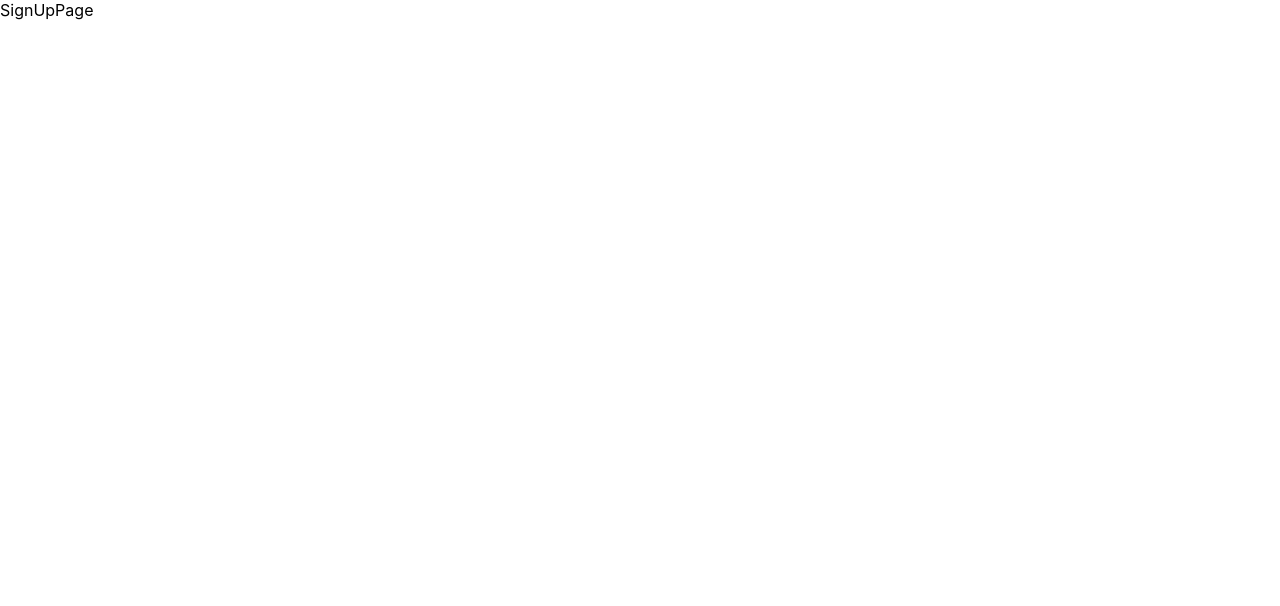
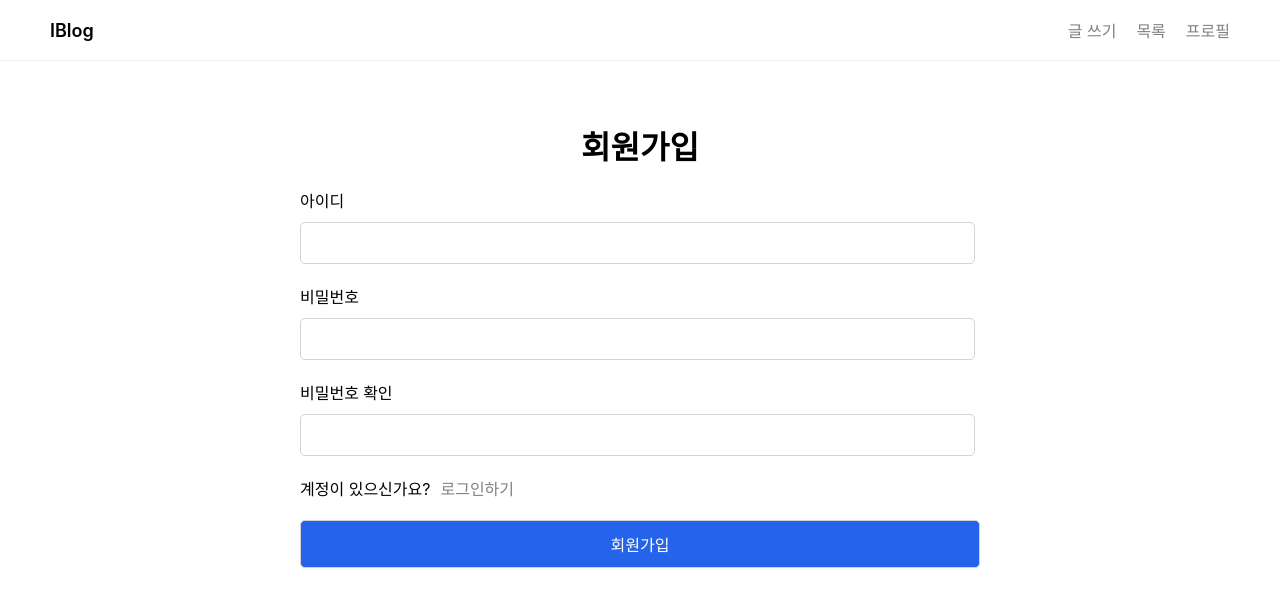
Before and after one commit to SeungGukYoo/IBlog, a React (Create React App) app: page /signup in a window 1280 px wide. Shown: the top 606 px of the page. Built offline with nearby package versions, Linux system fonts and the light colour scheme.

Commit message:
feat: 회원가입 페이지 구현

```diff
--- a/src/pages/signup/index.tsx
+++ b/src/pages/signup/index.tsx
@@ -1,7 +1,14 @@
+import Header from 'components/Header';
+import SignUpForm from 'components/SignUpForm';
 import React from 'react';
 
 function SignUpPage() {
-  return <div>SignUpPage</div>;
+  return (
+    <>
+      <Header />
+      <SignUpForm />
+    </>
+  );
 }
 
 export default SignUpPage;
```
